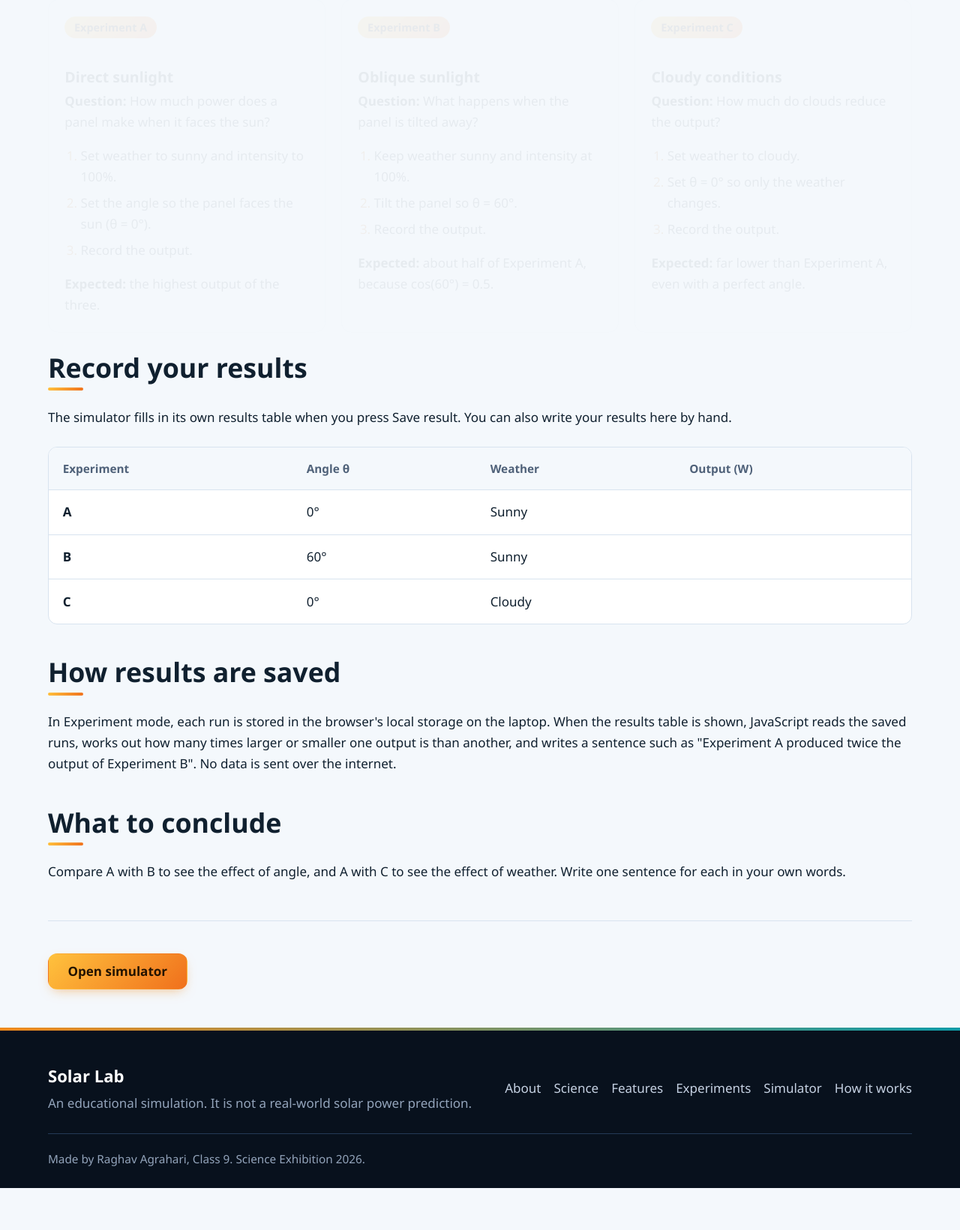
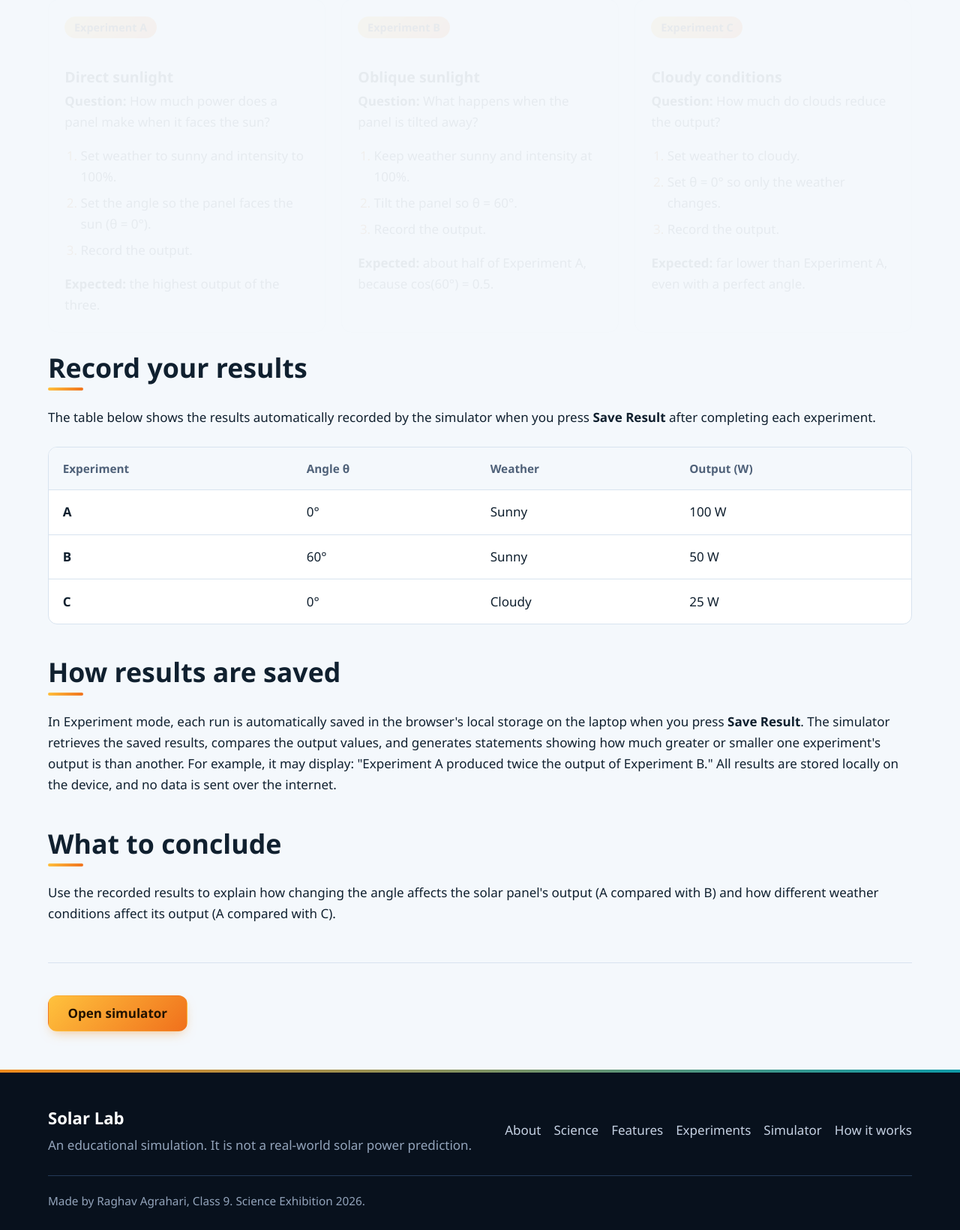
Before and after one commit to Raghav-ag-cmd/Solar_experimentlab, a Flask app: page /experiments in a window 1280 px wide. Shown: the part 808-2449 px from the top of the page at 75% size. Before the commit the page ends 2393 px from the top, so only its background shows below. Run offline with Flask 3, Linux system fonts and the light colour scheme.

Commit message:
Update experiments.html

```diff
--- a/solarlab/templates/experiments.html
+++ b/solarlab/templates/experiments.html
@@ -1,5 +1,6 @@
 <!DOCTYPE html>
 <html lang="en">
+
 <head>
   <meta charset="UTF-8">
   <meta name="viewport" content="width=device-width, initial-scale=1, viewport-fit=cover">
@@ -9,7 +10,7 @@
   <script>
     (function () {
       var saved = null;
-      try { saved = localStorage.getItem("solarlab-theme"); } catch (e) {}
+      try { saved = localStorage.getItem("solarlab-theme"); } catch (e) { }
       var dark = window.matchMedia && window.matchMedia("(prefers-color-scheme: dark)").matches;
       document.documentElement.setAttribute("data-theme", saved || (dark ? "dark" : "light"));
       var pal = null;
@@ -18,6 +19,7 @@
     })();
   </script>
 </head>
+
 <body>
   <header class="site-header">
     <nav class="nav" aria-label="Main">
@@ -26,8 +28,11 @@
         <span class="label-to-dark">Dark mode</span>
         <span class="label-to-light">Light mode</span>
       </button>
-      <button class="menu-btn" id="menu-open" type="button" aria-label="Open menu" aria-expanded="false" aria-controls="drawer">
-        <svg viewBox="0 0 24 24" width="24" height="24" aria-hidden="true"><path d="M4 6h16M4 12h16M4 18h16" fill="none" stroke="currentColor" stroke-width="2" stroke-linecap="round"/></svg>
+      <button class="menu-btn" id="menu-open" type="button" aria-label="Open menu" aria-expanded="false"
+        aria-controls="drawer">
+        <svg viewBox="0 0 24 24" width="24" height="24" aria-hidden="true">
+          <path d="M4 6h16M4 12h16M4 18h16" fill="none" stroke="currentColor" stroke-width="2" stroke-linecap="round" />
+        </svg>
       </button>
       <ul class="nav-links">
         <li><a href="/about">About</a></li>
@@ -42,7 +47,9 @@
 
   <aside class="drawer" id="drawer" aria-label="Menu">
     <button class="menu-btn" id="menu-close" type="button" aria-label="Close menu">
-      <svg viewBox="0 0 24 24" width="24" height="24" aria-hidden="true"><path d="M6 6l12 12M18 6L6 18" fill="none" stroke="currentColor" stroke-width="2" stroke-linecap="round"/></svg>
+      <svg viewBox="0 0 24 24" width="24" height="24" aria-hidden="true">
+        <path d="M6 6l12 12M18 6L6 18" fill="none" stroke="currentColor" stroke-width="2" stroke-linecap="round" />
+      </svg>
     </button>
     <a href="/">Home</a>
     <a href="/about">About</a>
@@ -60,8 +67,12 @@
     </div>
     <div class="prose">
       <h2>Why run experiments?</h2>
-      <p>A good experiment changes one thing at a time. Experiment A is the baseline, with the panel facing the sun in clear weather. Experiment B changes only the angle, and Experiment C changes only the weather. Because everything else stays the same, any difference in the output can be blamed on the one thing that changed. Scientists call this a fair test.</p>
-      <p>Each experiment also starts with a prediction. Write down what you expect before you run it, then compare it with the result. If the result surprises you, that is a good thing to investigate.</p>
+      <p>A good experiment changes one thing at a time. Experiment A is the baseline, with the panel facing the sun in
+        clear weather. Experiment B changes only the angle, and Experiment C changes only the weather. Because
+        everything else stays the same, any difference in the output can be blamed on the one thing that changed.
+        Scientists call this a fair test.</p>
+      <p>Each experiment also starts with a prediction. Write down what you expect before you run it, then compare it
+        with the result. If the result surprises you, that is a good thing to investigate.</p>
       <h2>Before you start</h2>
       <ol>
         <li>Open the simulator and scroll to <strong>Experiment mode</strong>.</li>
@@ -73,44 +84,86 @@
           <span class="tag">Experiment A</span>
           <h3>Direct sunlight</h3>
           <p><strong>Question:</strong> How much power does a panel make when it faces the sun?</p>
-          <ol><li>Set weather to sunny and intensity to 100%.</li><li>Set the angle so the panel faces the sun (θ = 0°).</li><li>Record the output.</li></ol>
+          <ol>
+            <li>Set weather to sunny and intensity to 100%.</li>
+            <li>Set the angle so the panel faces the sun (θ = 0°).</li>
+            <li>Record the output.</li>
+          </ol>
           <p><strong>Expected:</strong> the highest output of the three.</p>
         </article>
         <article>
           <span class="tag">Experiment B</span>
           <h3>Oblique sunlight</h3>
           <p><strong>Question:</strong> What happens when the panel is tilted away?</p>
-          <ol><li>Keep weather sunny and intensity at 100%.</li><li>Tilt the panel so θ = 60°.</li><li>Record the output.</li></ol>
+          <ol>
+            <li>Keep weather sunny and intensity at 100%.</li>
+            <li>Tilt the panel so θ = 60°.</li>
+            <li>Record the output.</li>
+          </ol>
           <p><strong>Expected:</strong> about half of Experiment A, because cos(60°) = 0.5.</p>
         </article>
         <article>
           <span class="tag">Experiment C</span>
           <h3>Cloudy conditions</h3>
           <p><strong>Question:</strong> How much do clouds reduce the output?</p>
-          <ol><li>Set weather to cloudy.</li><li>Set θ = 0° so only the weather changes.</li><li>Record the output.</li></ol>
+          <ol>
+            <li>Set weather to cloudy.</li>
+            <li>Set θ = 0° so only the weather changes.</li>
+            <li>Record the output.</li>
+          </ol>
           <p><strong>Expected:</strong> far lower than Experiment A, even with a perfect angle.</p>
         </article>
       </div>
       <h2>Record your results</h2>
-      <p>The simulator fills in its own results table when you press Save result. You can also write your results here by hand.</p>
+      <p>The table below shows the results automatically recorded by the simulator when you press <strong>Save
+          Result</strong> after completing each experiment.</p>
+
       <div class="table-wrap">
         <table>
-          <thead><tr><th scope="col">Experiment</th><th scope="col">Angle θ</th><th scope="col">Weather</th><th scope="col">Output (W)</th></tr></thead>
+          <thead>
+            <tr>
+              <th scope="col">Experiment</th>
+              <th scope="col">Angle θ</th>
+              <th scope="col">Weather</th>
+              <th scope="col">Output (W)</th>
+            </tr>
+          </thead>
           <tbody>
-            <tr><th scope="row">A</th><td>0°</td><td>Sunny</td><td>&nbsp;</td></tr>
-            <tr><th scope="row">B</th><td>60°</td><td>Sunny</td><td>&nbsp;</td></tr>
-            <tr><th scope="row">C</th><td>0°</td><td>Cloudy</td><td>&nbsp;</td></tr>
+            <tr>
+              <th scope="row">A</th>
+              <td>0°</td>
+              <td>Sunny</td>
+              <td>100 W</td>
+            </tr>
+            <tr>
+              <th scope="row">B</th>
+              <td>60°</td>
+              <td>Sunny</td>
+              <td>50 W</td>
+            </tr>
+            <tr>
+              <th scope="row">C</th>
+              <td>0°</td>
+              <td>Cloudy</td>
+              <td>25 W</td>
+            </tr>
           </tbody>
         </table>
       </div>
+
       <h2>How results are saved</h2>
-      <p>In Experiment mode, each run is stored in the browser's local storage on the laptop. When the results table is shown, JavaScript reads the saved runs, works out how many times larger or smaller one output is than another, and writes a sentence such as "Experiment A produced twice the output of Experiment B". No data is sent over the internet.</p>
+      <p>In Experiment mode, each run is automatically saved in the browser's local storage on the laptop when you press
+        <strong>Save Result</strong>. The simulator retrieves the saved results, compares the output values, and
+        generates statements showing how much greater or smaller one experiment's output is than another. For example,
+        it may display: "Experiment A produced twice the output of Experiment B." All results are stored locally on the
+        device, and no data is sent over the internet.</p>
+
       <h2>What to conclude</h2>
-      <p>Compare A with B to see the effect of angle, and A with C to see the effect of weather. Write one sentence for each in your own words.</p>
-    </div>
-    <div class="page-end">
-      <a class="btn btn-primary" href="/simulator">Open simulator</a>
-    </div>
+      <p>Use the recorded results to explain how changing the angle affects the solar panel's output (A compared with B)
+        and how different weather conditions affect its output (A compared with C).</p>
+      <div class="page-end">
+        <a class="btn btn-primary" href="/simulator">Open simulator</a>
+      </div>
   </main>
 
   <footer class="site-footer">
@@ -132,4 +185,5 @@
   </footer>
   <script src="{{ url_for('static', filename='script.js') }}"></script>
 </body>
+
 </html>
```
